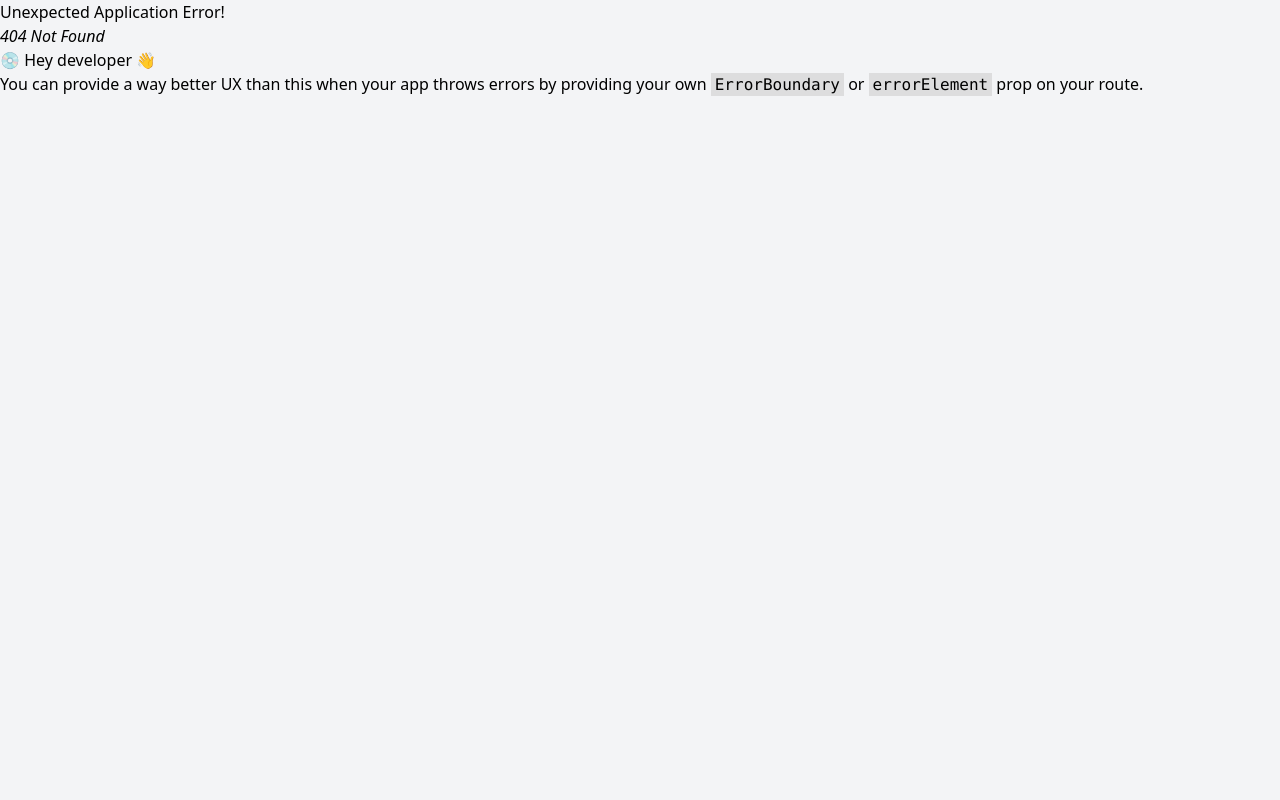
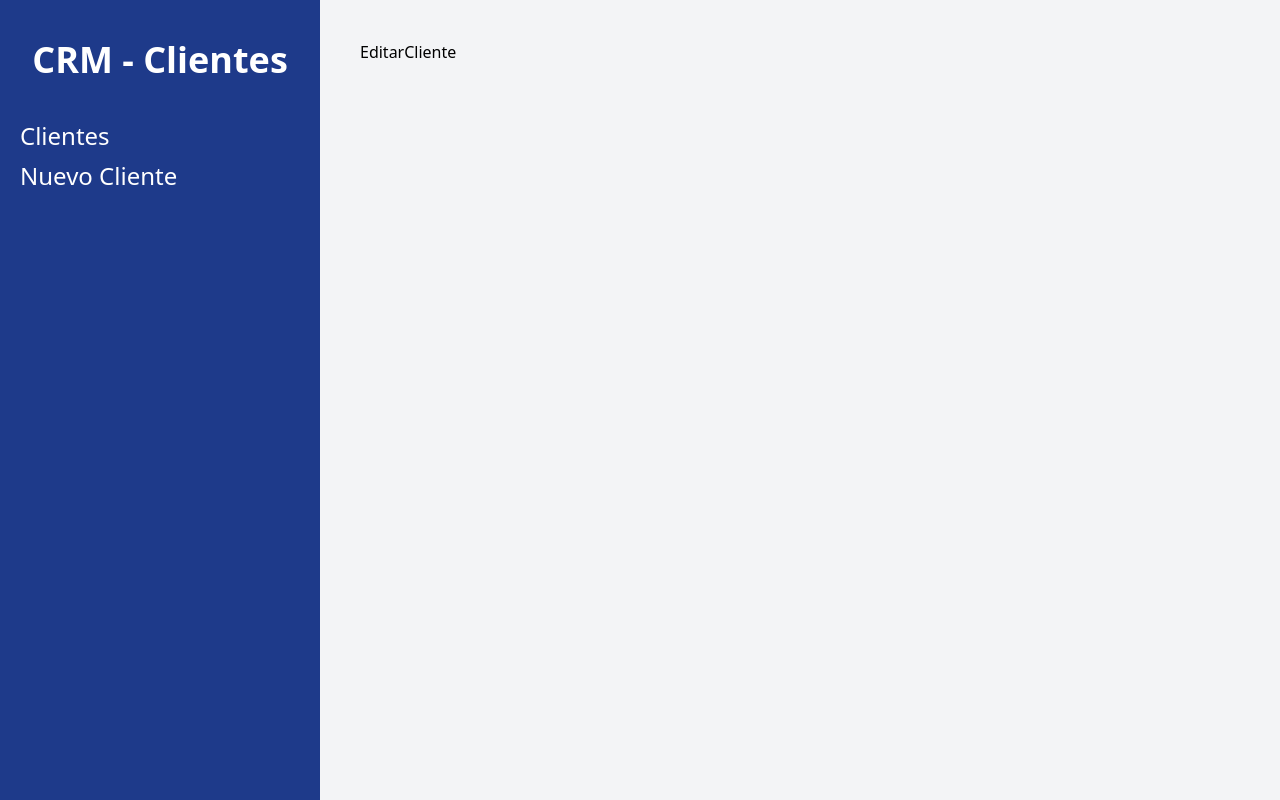
Before and after one commit to castellano17/crm-clientes, a React (Vite) app: page /clientes/1/editar in a window 1280 px wide. Before the commit this address had no page. Built offline with nearby package versions, Linux system fonts and the light colour scheme.

Commit message:
Form Edit

```diff
--- a/db.json
+++ b/db.json
@@ -37,6 +37,14 @@
       "telefono": "10901",
       "notas": "El Cliente desea un ecommerce",
       "id": 6
+    },
+    {
+      "nombre": "esmir",
+      "empresa": "inatec",
+      "email": "esmir@esmir.com",
+      "telefono": "544",
+      "notas": "hola",
+      "id": 7
     }
   ]
 }
--- a/src/data/Clientes.js
+++ b/src/data/Clientes.js
@@ -1,7 +1,20 @@
 export async function obtenerClientes() {
-  const URL = import.meta.env.VITE_API_URL;
-
-  const respuesta = await fetch(URL);
+  const respuesta = await fetch(import.meta.env.VITE_API_URL);
   const resultado = await respuesta.json();
   return resultado;
 }
+
+export async function agregarCliente(datos) {
+  try {
+    const respuesta = await fetch(import.meta.env.VITE_API_URL, {
+      method: "POST",
+      body: JSON.stringify(datos),
+      headers: {
+        "Content-Type": "application/json",
+      },
+    });
+    await respuesta.json();
+  } catch (error) {
+    console.log(error);
+  }
+}
--- a/src/main.jsx
+++ b/src/main.jsx
@@ -6,6 +6,7 @@ import Layout from "./components/Layout";
 import NewClient, { action as newClientAction } from "./pages/NewClient";
 import Index, { loader as clientesLoader } from "./pages/Index";
 import ErrorPage from "./components/ErrorPage";
+import EditarCliente from "./pages/EditarCliente";
 
 const router = createBrowserRouter([
   {
@@ -23,6 +24,10 @@ const router = createBrowserRouter([
         element: <NewClient />,
         action: newClientAction,
       },
+      {
+        path: "/clientes/:clienteId/editar",
+        element: <EditarCliente />,
+      },
     ],
   },
 ]);
--- /dev/null
+++ b/src/pages/EditarCliente.jsx
@@ -0,0 +1,7 @@
+import React from "react";
+
+const EditarCliente = () => {
+  return <div>EditarCliente</div>;
+};
+
+export default EditarCliente;
--- a/src/pages/NewClient.jsx
+++ b/src/pages/NewClient.jsx
@@ -1,6 +1,7 @@
 import { useNavigate, Form, useActionData, redirect } from "react-router-dom";
 import Formulario from "../components/Formulario";
 import Error from "../components/Error";
+import { agregarCliente } from "../data/Clientes";
 
 export async function action({ request }) {
   const formData = await request.formData();
@@ -24,6 +25,8 @@ export async function action({ request }) {
   if (Object.keys(errores).length) {
     return errores;
   }
+  await agregarCliente(datos);
+  return redirect("/");
 }
 
 function NewClient() {
```
